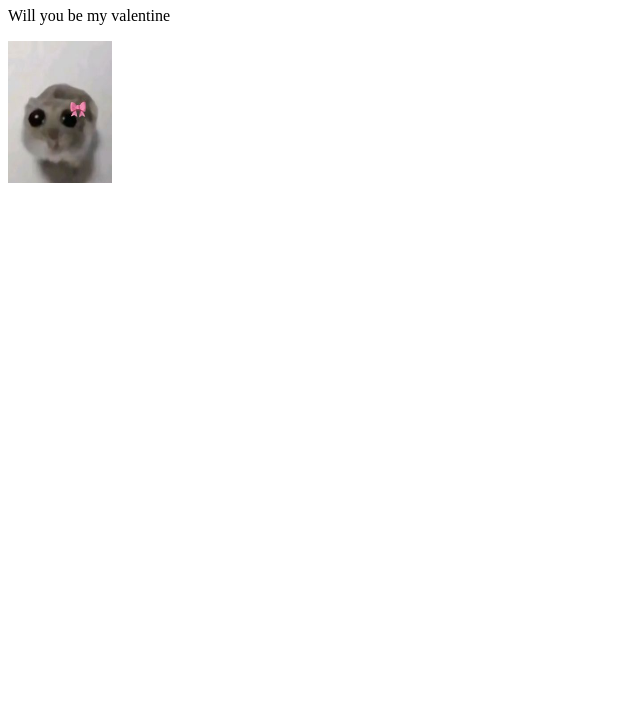
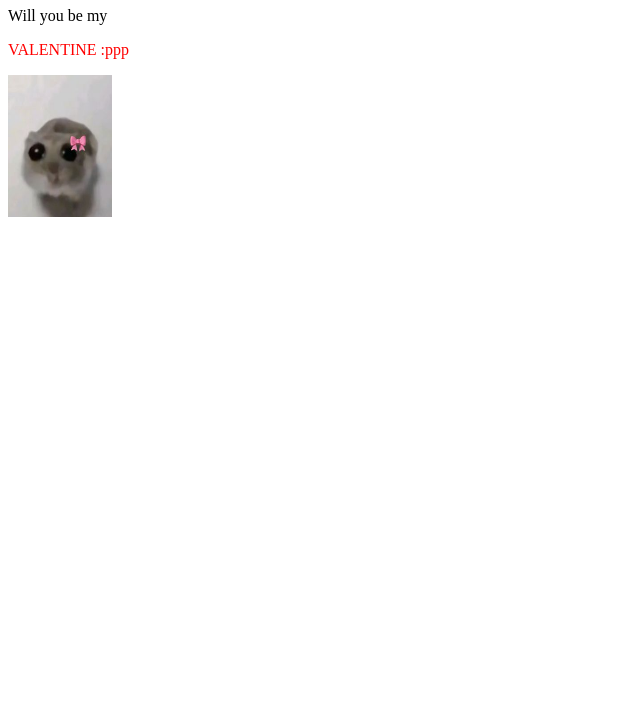
Before and after one commit to LuAnt44/LuAnt44.github.io, a plain HTML site: page index.html in a window 1280 px wide. Shown: the part 73-800 px from the top of the page, without its empty margins (0-640 px from the left). Drawn offline with Linux system fonts and the light colour scheme.

Commit message:
Update index.html

```diff
--- a/index.html
+++ b/index.html
@@ -2,7 +2,8 @@
 <html>
 <body>
 <h1>Hai :3</h1>
-<p>Will you be my valentine</p>
+<p>Will you be my</p>
+  <p style="color:red;">VALENTINE :ppp</p>
   <img src="aaa.jpg" width="104" height="142">
 </body>
 </html>
```
